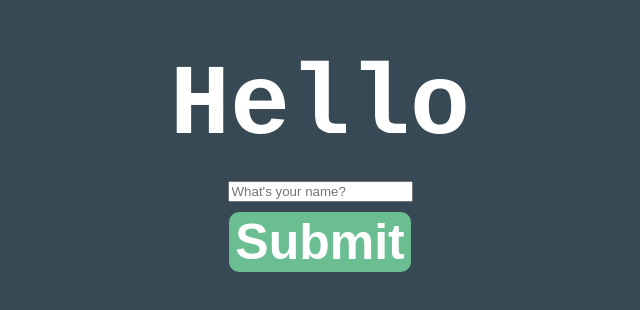
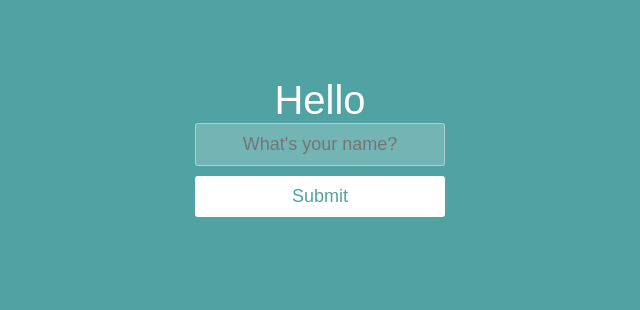
Before and after one commit to TianaVermeulen/ReactPart3, a React (Create React App) app: page / in a window 1280 px wide. Shown: the part 130-440 px from the top of the page, without its empty margins (320-960 px from the left). Built offline with nearby package versions, Linux system fonts and the light colour scheme.

Commit message:
Event Handling in React - end file: change style when hoover over

```diff
--- a/public/styles.css
+++ b/public/styles.css
@@ -1,30 +1,53 @@
+* {
+  box-sizing: border-box;
+  margin: 0;
+  padding: 0;
+  font-weight: 300;
+}
+
 body {
-  font: normal 14px/100% "Andale Mono", AndaleMono, monospace;
-  color: #fff;
-  padding: 50px;
-  width: 300px;
-  margin: 0 auto;
-  background-color: #374954;
+  font-family: "Source Sans Pro", sans-serif;
+  color: white;
+  font-weight: 300;
+  background: #50a3a2;
+  width: 100%;
+  height: 100%;
+}
+
+.container {
+  margin: 10% auto;
+  padding: 80px 0;
   text-align: center;
 }
 
-h1 {
-  font-size: 100px;
+.container h1 {
+  font-size: 40px;
+  font-weight: 200;
 }
 
-.container {
-  margin: 60% auto;
+input {
+  border: 1px solid rgba(252, 252, 252, 0.4);
+  background-color: rgba(252, 252, 252, 0.2);
+  width: 250px;
+  border-radius: 3px;
+  font-family: "Source Sans Pro", sans-serif;
+  padding: 10px 15px;
+  margin: 0 auto 10px auto;
+  display: block;
+  text-align: center;
+  font-size: 18px;
+  color: white;
+  font-weight: 300;
 }
 
 button {
-  display: inline;
-  background-color: #6bbe92;
+  appearance: none;
+  outline: 0;
+  background-color: white;
   border: 0;
-  border-radius: 10px;
-  box-shadow: 5px;
-  margin: 10px;
-  text-align: center;
-  color: #fff;
-  font-weight: bold;
-  font-size: 50px;
+  padding: 10px 15px;
+  color: #50a3a2;
+  border-radius: 3px;
+  width: 250px;
+  font-size: 18px;
 }
--- a/src/components/App.jsx
+++ b/src/components/App.jsx
@@ -1,11 +1,31 @@
-import React from "react";
+import React, { useState } from "react";
 
 function App() {
+
+  const [headingText, setHeadingText] = useState("Hello");
+  const [isMouseOver, setMouseOver] = useState(false);
+
+  function handleClick() {
+    setHeadingText("Submitted");
+  };
+
+  function handleMouseOver(){
+    setMouseOver(true);
+  };
+
+  function handleMouseOut(){
+    setMouseOver(false);
+  }
+
   return (
     <div className="container">
       <h1>Hello</h1>
       <input type="text" placeholder="What's your name?" />
-      <button>Submit</button>
+      <button
+      style={{backgroundColor: isMouseOver ? "black" : "white"}}
+      onClick={handleClick}
+      onMouseOut={handleMouseOut}
+      onMouseOver={handleMouseOver}>Submit</button>
     </div>
   );
 }
```
